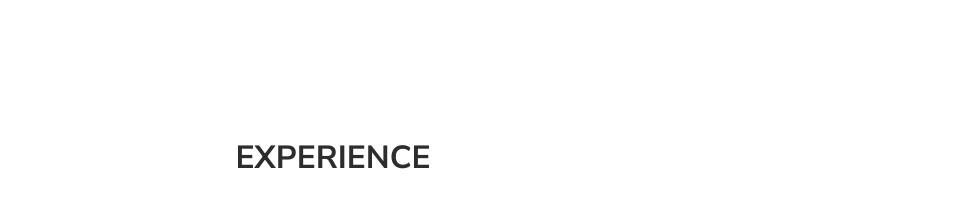
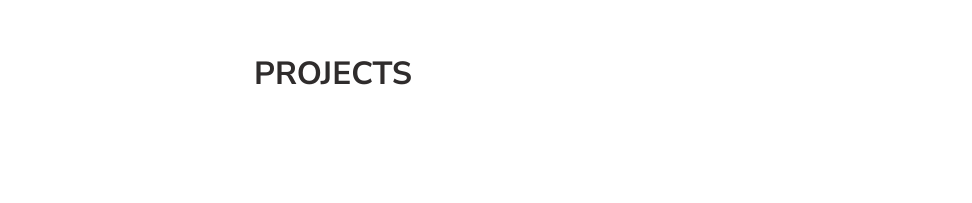
Before and after one commit to dhiabarhoumi/dhiabarhoumi.github.io, a plain HTML site: page index.html in a window 1280 px wide. Shown: the part 4034-4237 px from the top of the page, without its empty margins (307-1279 px from the left). Drawn offline with Linux system fonts and the light colour scheme.

```diff
--- a/index.html
+++ b/index.html
@@ -564,7 +564,7 @@
                 </p>
             </div>
         </div>
-
+      </div>
         <br>
         <div class="timeline">
             <div class="experience left">
@@ -606,7 +606,7 @@
         <div class="section px-3 px-lg-4 pt-5" id="timeline" data-aos="fade-up" data-aos-delay="500">
           <div class="container-narrow">
               <div class="text-center mb-5">
-                  <h2 class="marker marker-center">EXPERIENCE</h2>
+                  <h2 class="marker marker-center">PROJECTS</h2>
               </div>
               <div class="text-center">
                   <p class="mx-auto mb-3" style="max-width:650px">
@@ -615,7 +615,7 @@
                   </p>
               </div>
           </div>
-
+        </div>
           <br>
             <div class="timeline-title" id="projects">
               <span>PROJECTS</span>
@@ -661,7 +661,7 @@
       <div class="section px-3 px-lg-4 pt-5" id="timeline" data-aos="fade-up" data-aos-delay="500">
         <div class="container-narrow">
             <div class="text-center mb-5">
-                <h2 class="marker marker-center">EXPERIENCE</h2>
+                <h2 class="marker marker-center">CERTIFICATES</h2>
             </div>
             <div class="text-center">
                 <p class="mx-auto mb-3" style="max-width:650px">
@@ -670,7 +670,7 @@
                 </p>
             </div>
         </div>
-
+      </div>
         <br>
           <div class="timeline-title" id="certificates">
           <span>CERTIFICATES</span>
@@ -750,7 +750,7 @@
               </ul>
           </div>
       </div>
-    </div>
+
   </div>
 
 
```
